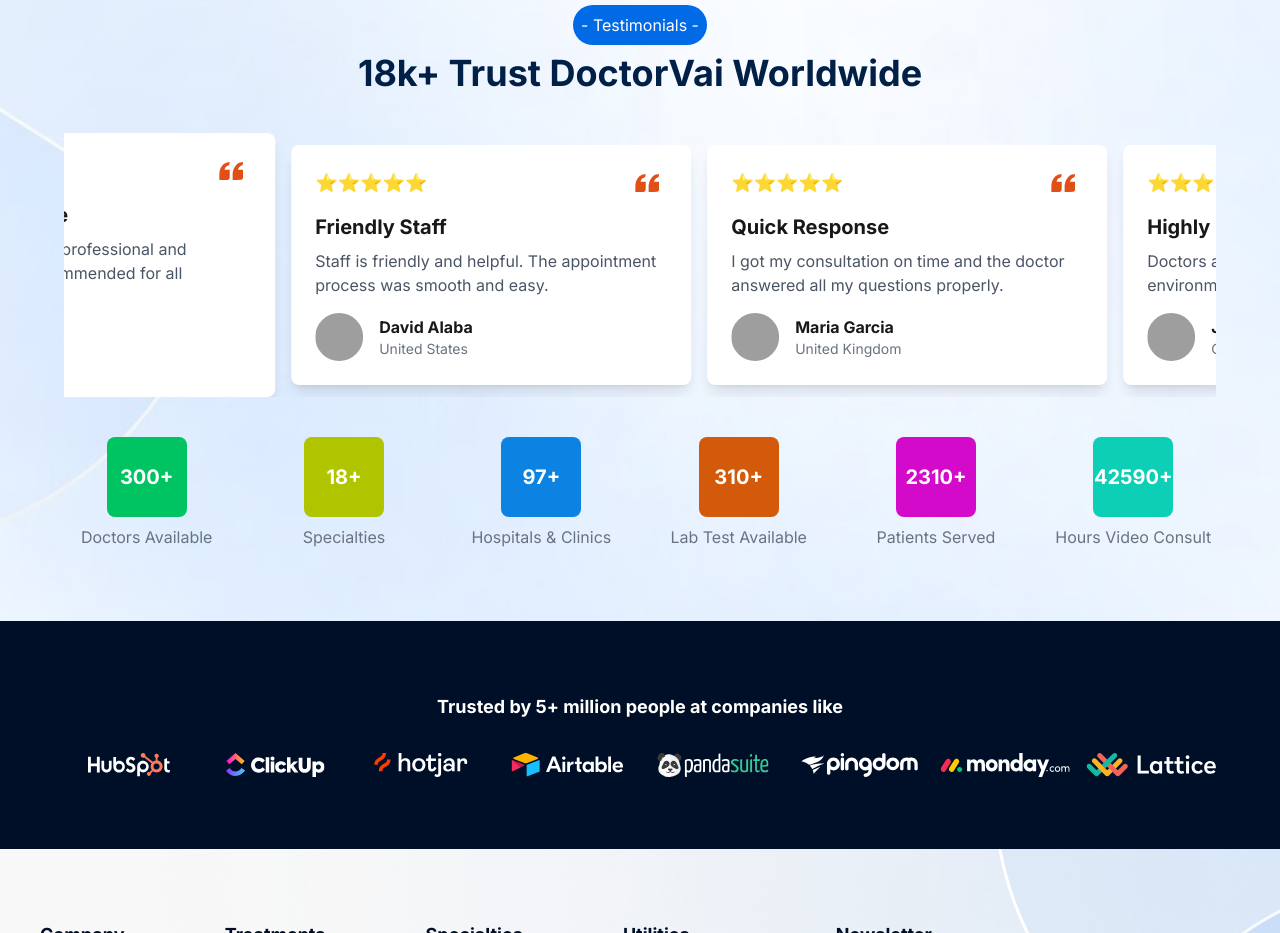
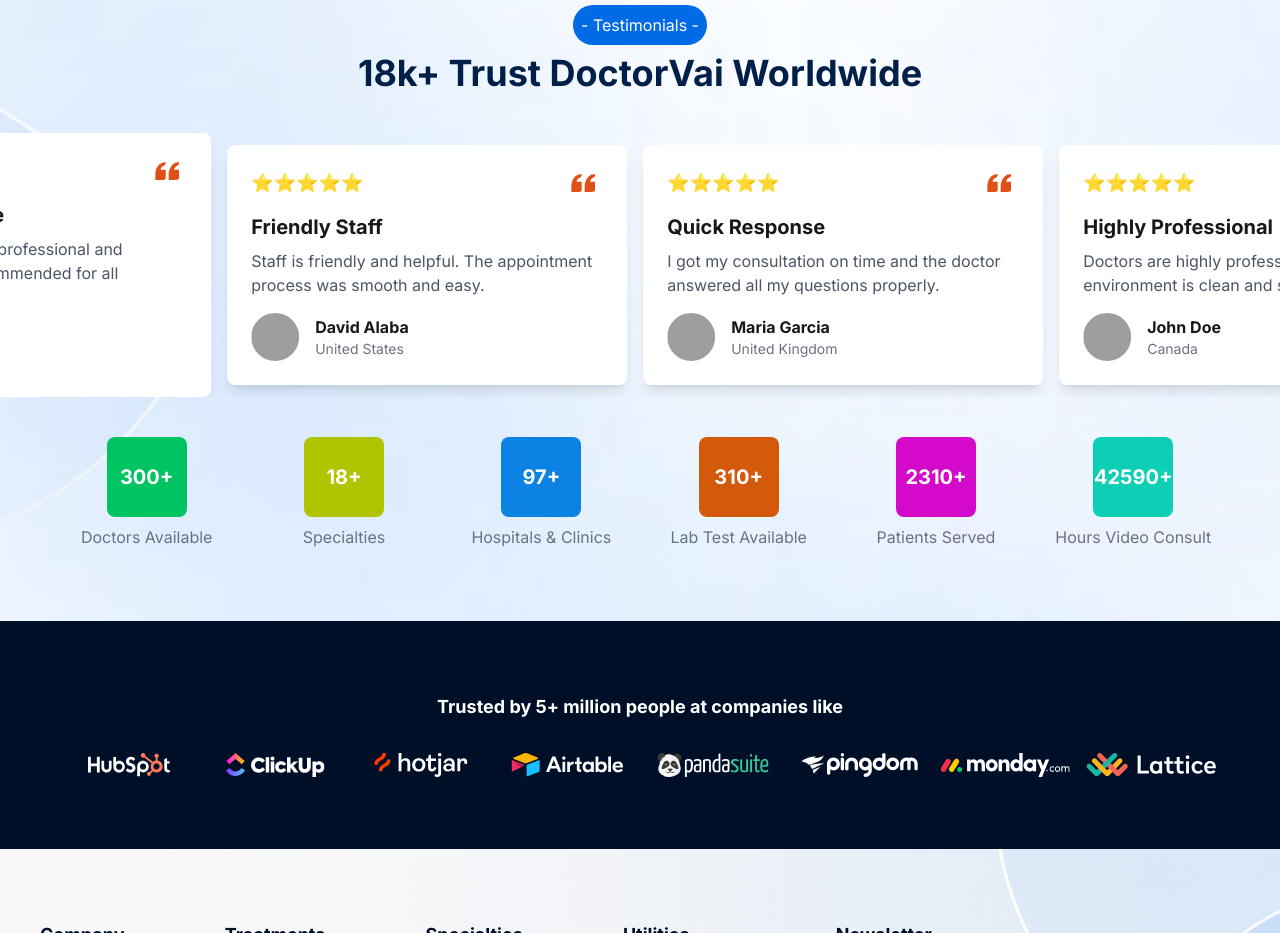
Before and after one commit to jahidul2004/doctorvai, a React (Vite) app: page / in a window 1280 px wide. Shown: the part 3620-4553 px from the top of the page. Built offline with nearby package versions, Linux system fonts and the light colour scheme; grey boxes are pictures that could not be loaded.

Commit message:
Testimonial added and some element updated.

```diff
--- a/src/pages/home/testimonials/Testimonials.jsx
+++ b/src/pages/home/testimonials/Testimonials.jsx
@@ -125,7 +125,7 @@
                 {/* Header area end */}
 
                 {/* Main content */}
-                <div className="w-[98%] md:w-[96%] lg:w-[90%] mx-auto grid grid-cols-3 gap-4 md:gap-8">
+                <div className="grid grid-cols-3 gap-4 md:gap-8">
                     <Marquee
                         pauseOnHover={true}
                         speed={30}
```
